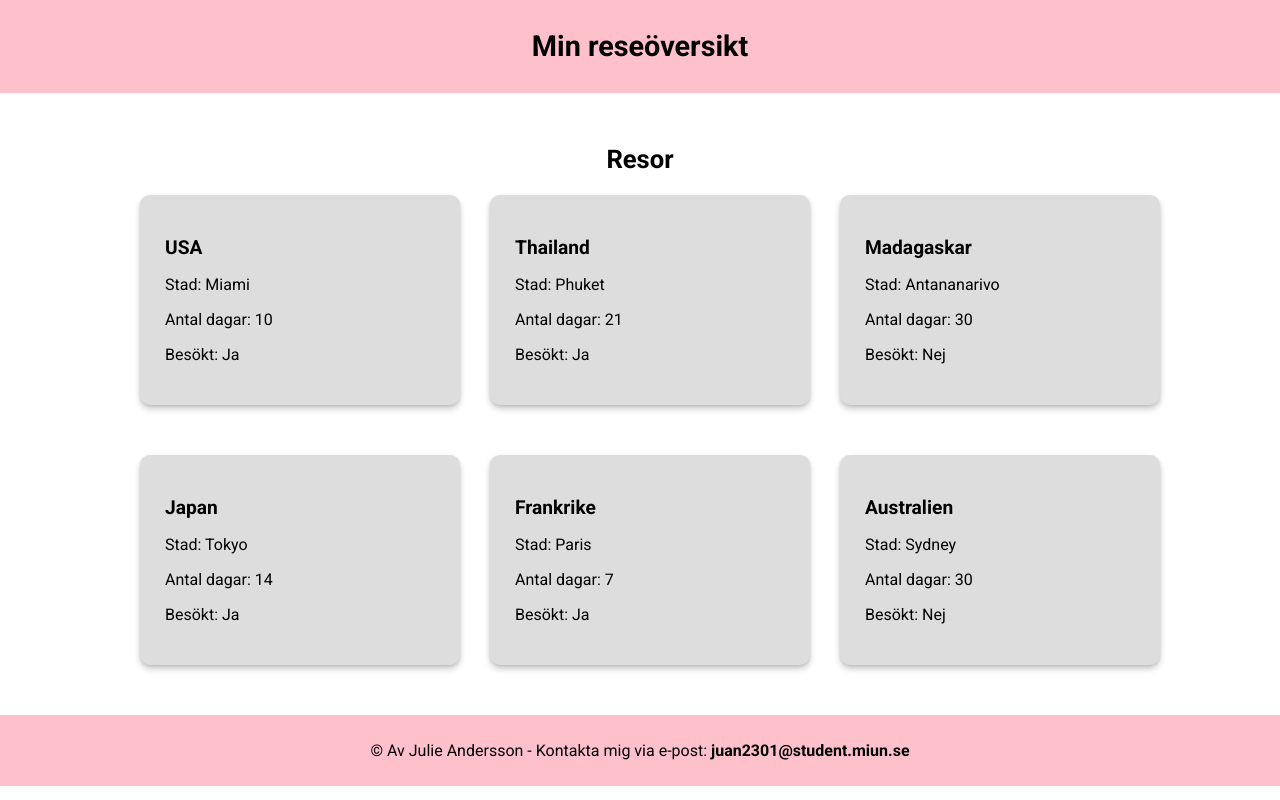
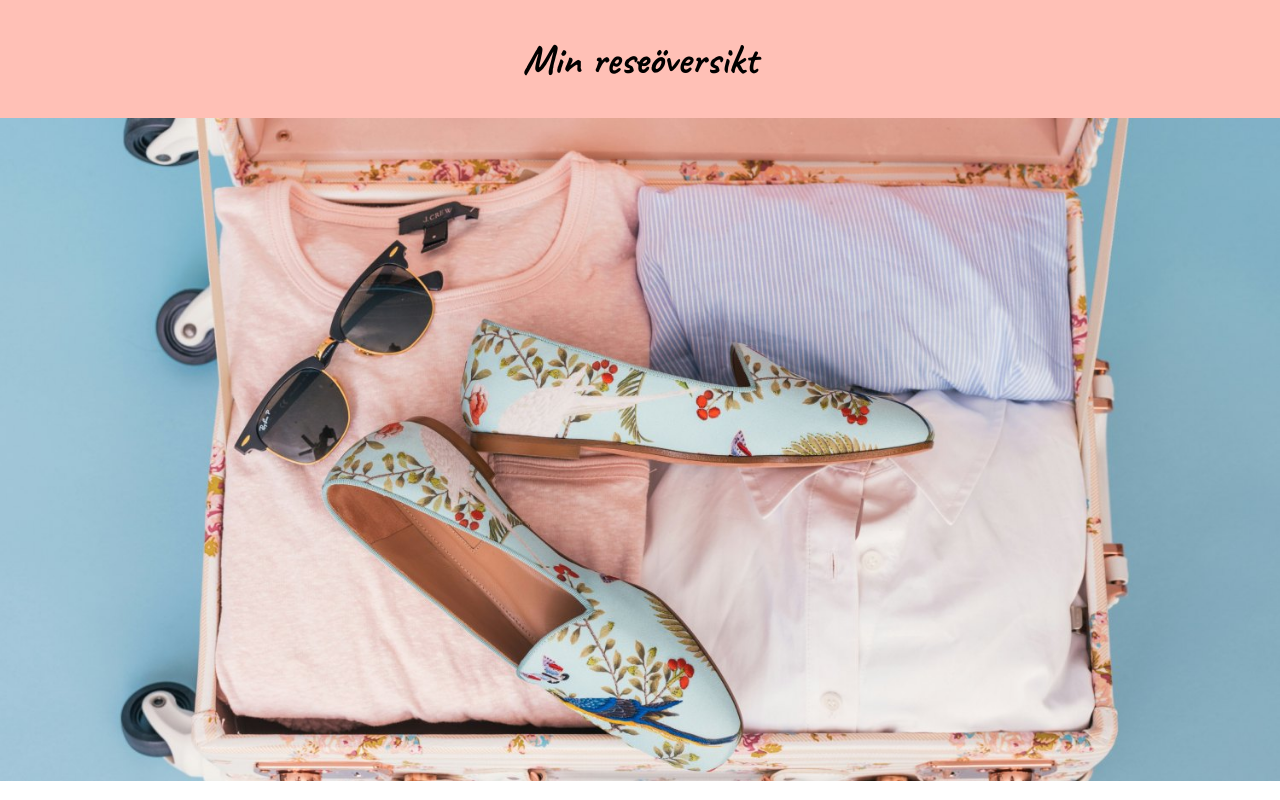
Before and after one commit to julieandersson/moment1-dt210g, a React (Vite) app: page / in a window 1280 px wide. Shown: the top 800 px of the page. Built offline with nearby package versions, Linux system fonts and the light colour scheme.

Commit message:
applicerar en banner i headern, justerar bakgrundsfärg på header och footer, adderar ett nytt typsnitt för headertexten

```diff
--- a/src/components/Header.tsx
+++ b/src/components/Header.tsx
@@ -6,9 +6,12 @@ interface HeaderProps {
 
 function Header({ title }: HeaderProps) {
   return (
-    <header style={{ fontSize: "0.9em", textAlign: "center" }}>
+    <>
+    <header style={{ fontSize: "1.3em", textAlign: "center" }}>
         <h1>{title}</h1>
     </header>
+    <img src="/banner.jpg" alt="Banner" style={{ width: "100%", height: "auto" }} />
+    </>
   )
 }
 
--- a/src/css/Footer.css
+++ b/src/css/Footer.css
@@ -1,5 +1,6 @@
 footer {
-    background-color: #fec1cb;
+    background-color: #ffc0b6;
+    font-style: italic;
 }
 
 footer a {
--- a/src/css/Header.css
+++ b/src/css/Header.css
@@ -1,5 +1,8 @@
+@import url('https://fonts.googleapis.com/css2?family=Caveat:wght@400..700&display=swap');
+
 header {
-    background-color: #fec1cb;
+    font-family: "Caveat", serif;
+    background-color: #ffc0b6;
     margin: 0;
-    padding: 10px 0;
+    padding: 5px;
 }
```
Also changed, not shown: public/banner.jpg (added).
